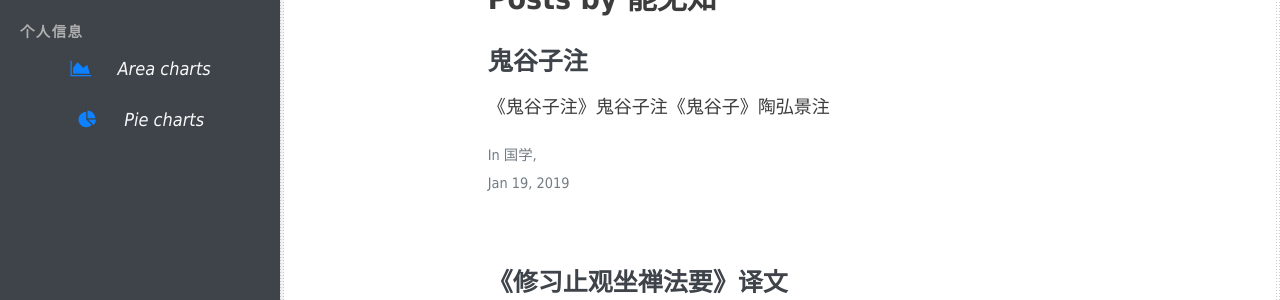
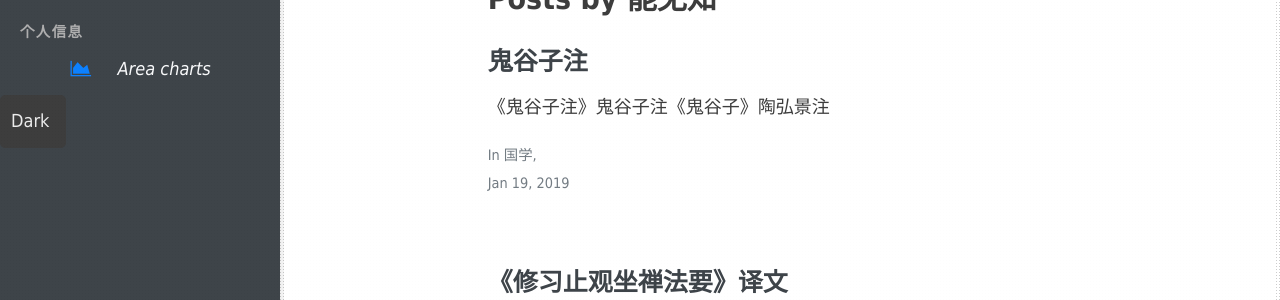
Before and after one commit to nengwuzhi/nengwuzhi.github.ioce, a Jekyll site: the page built from pages/author-author1.html, in a window 1280 px wide. Shown: the part 497-797 px from the top of the page. Built offline with Jekyll 4.4.1, drawn with Linux system fonts in a browser that asks for light colours; nearby versions of some CDN libraries.

Commit message:
Update Side_navigation.html

```diff
--- a/_includes/Side_navigation.html
+++ b/_includes/Side_navigation.html
@@ -29,12 +29,18 @@
             		</a>
     			</li>
 
-    			<li class="nav-item">
-      				<a href="#" class="nav-link text-light font-italic">
-                	<i class="fa fa-pie-chart mr-3 text-primary fa-fw"></i>
-                		Pie charts
-            		</a>
-    			</li>
+	<!-- dark-mode-toggle-local-storage -->
+  <nav class="nav">
+      <ul>
+        <li>
+          <button class="dark-button">Dark <i class="zmdi zmdi-brightness-2 zmdi-hc-fw"></i> </button>
+        </li>
+        <li>
+          <button class="light-button" hidden="hidden">Light <i class="zmdi zmdi-sun zmdi-hc-fw"></i></button>
+        </li>
+      </ul>
+    </nav>
+
   			</ul>
 
 
```
